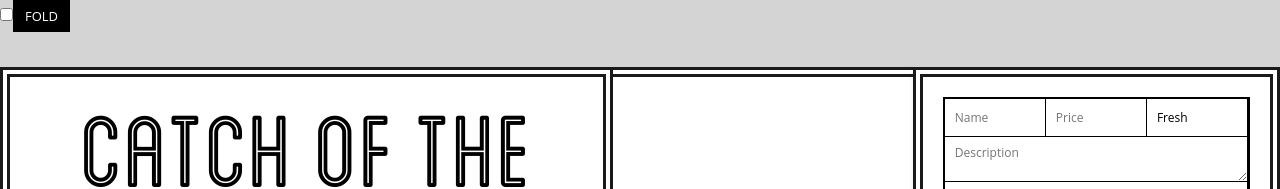
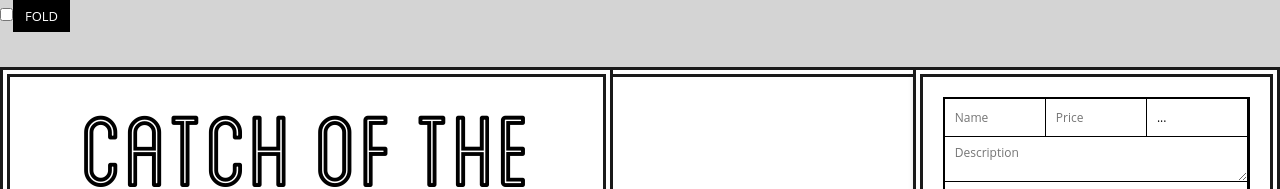
Before and after one commit to peter-aryanto/React2, a React (Create React App) app: page /store/1 in a window 1280 px wide. Shown: the top 189 px of the page. Built offline with nearby package versions, Linux system fonts and the light colour scheme.

Commit message:
Created <select> with placeholder.

```diff
--- a/src/components/AddFish.js
+++ b/src/components/AddFish.js
@@ -1,4 +1,7 @@
 import React from 'react';
+
+const initStatusOptions = ['...', 'Available', 'Unavailable',];
+const changedStatusOptions = ['Available', 'Unavailable',];
 
 function AddFish(props) {
   const nameRef = React.useRef();
@@ -6,6 +9,21 @@ function AddFish(props) {
   const statusRef = React.useRef();
   const descRef = React.useRef();
   const imgRef = React.useRef();
+
+  const [statusOptions, setStatusOptions] = React.useState(initStatusOptions);
+  const [status, setStatus] = React.useState(initStatusOptions[0]);
+  const changeStatus = (e) => {
+    // Clean-Up
+    // if (currentStatus != null) {
+    if (status == initStatusOptions[0]) {
+      setStatusOptions(changedStatusOptions);
+    }
+
+    // Select
+    const currentStatus = statusRef.current.value;
+    console.log(currentStatus);
+    setStatus(currentStatus);
+  }
 
   const addFish = (e) => {
     e.preventDefault();
@@ -20,15 +38,19 @@ function AddFish(props) {
 
     const addFishForm = e.currentTarget;
     addFishForm?.reset();
+
+    setStatusOptions(initStatusOptions);
+    setStatus(initStatusOptions[0])
   };
 
   return (
     <form className='fish-edit' onSubmit={addFish}>
       <input ref={nameRef} type='text' placeholder='Name' />
       <input ref={priceRef} type='text' placeholder='Price' />
-      <select ref={statusRef}>
-        <option value='available'>Fresh</option>
-        <option value='unavailable'>Sold Out</option>
+      <select ref={statusRef} onChange={changeStatus} value={status}>
+        {/*<option value='available'>Fresh</option>
+        <option value='unavailable'>Sold Out</option>*/}
+        {statusOptions.map((s, i) => (<option key={`status${i}`} value={s}>{s}</option>))}
       </select>
       <textarea ref={descRef} placeholder='Description'></textarea>
       <input ref={imgRef} type='text' placeholder='Image' />
```
